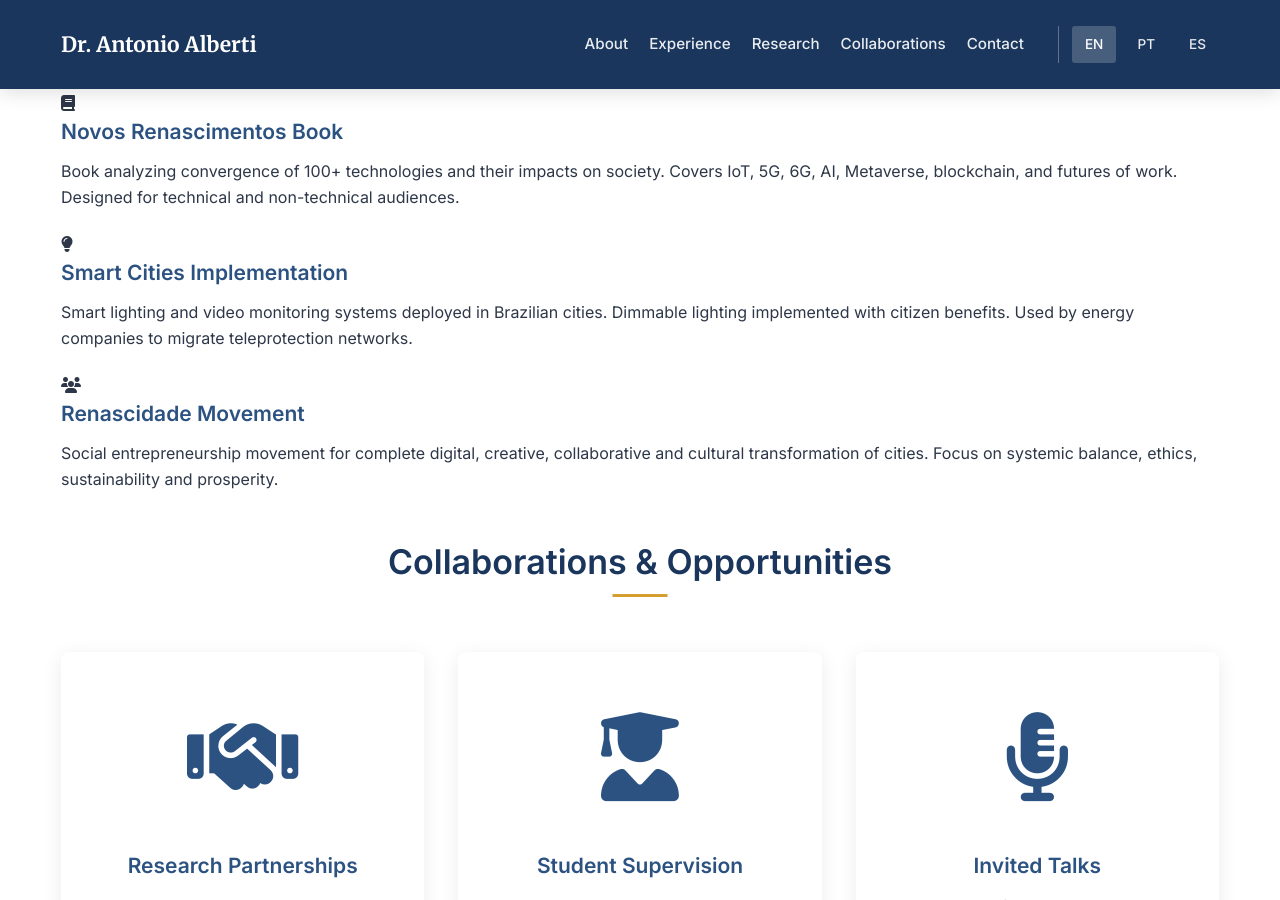
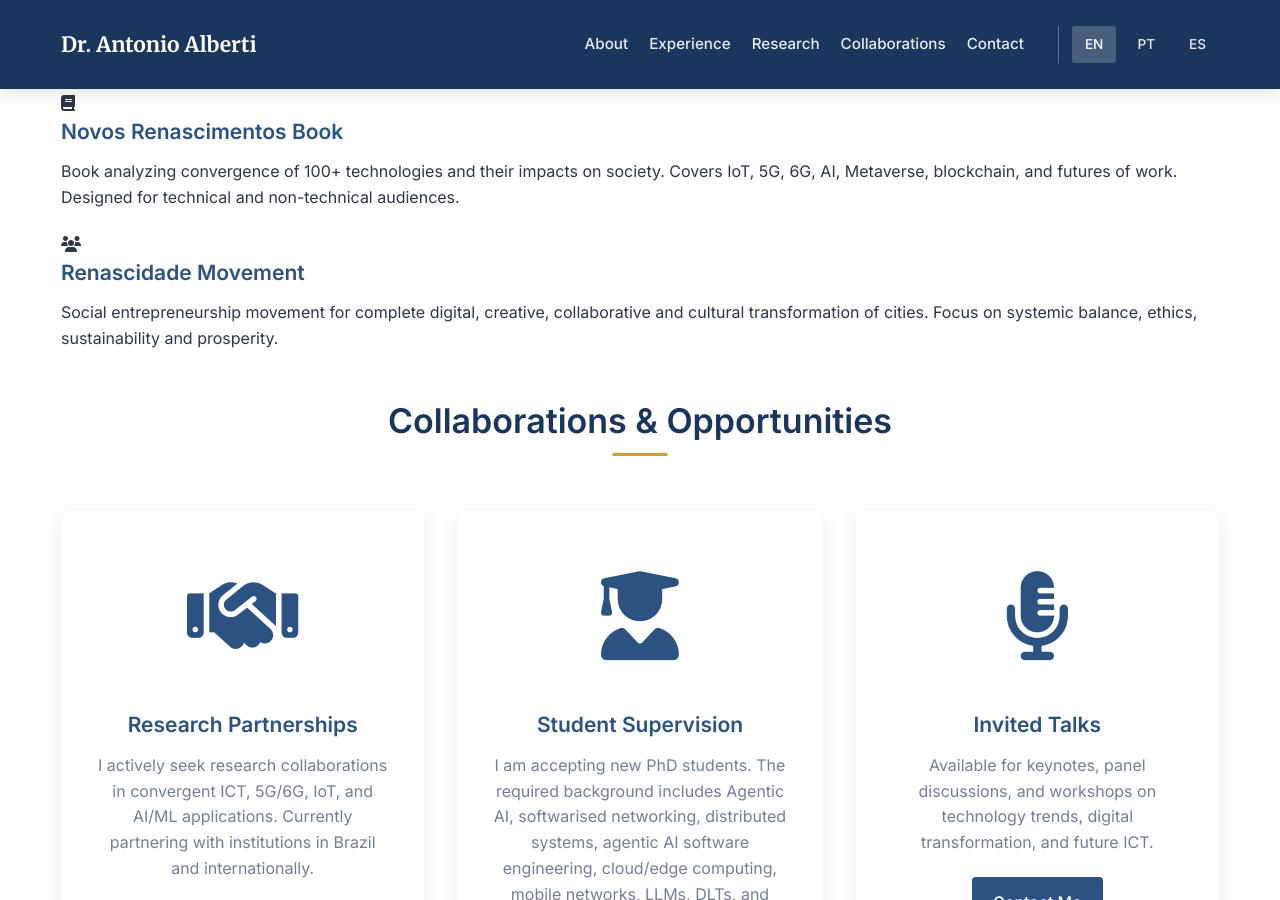
Before and after one commit to antonioalberti/antonioalberti.github.io, a Jekyll site: the page built from index.html, in a window 1280 px wide and 900 px high, scrolled down 5038 px. Built offline with Jekyll 4.4.1, drawn with Linux system fonts in a browser that asks for light colours.

Commit message:
Remove Smart Cities Implementation card from Impact section in all languages

```diff
--- a/es/index.html
+++ b/es/index.html
@@ -249,11 +249,6 @@ permalink: /es/
         <p>Libro analizando la convergencia de 100+ tecnologías y sus impactos en la sociedad. Abarca IoT, 5G, 6G, IA, Metaverso, blockchain y futuros del trabajo. Diseñado para públicos técnicos y no técnicos.</p>
       </div>
       <div class="impact-card">
-        <div class="impact-icon"><i class="fas fa-lightbulb"></i></div>
-        <h3>Implementación de Ciudades Inteligentes</h3>
-        <p>Sistemas de iluminación inteligente y monitoreo por vídeo desplegados en ciudades brasileñas. Iluminación regulable implementada con beneficios a los ciudadanos. Utilizado por empresas de energía para migrar redes de teleprotección.</p>
-      </div>
-      <div class="impact-card">
         <div class="impact-icon"><i class="fas fa-users"></i></div>
         <h3>Movimiento Renascidade</h3>
         <p>Movimiento de emprendimiento social para transformación digital, creativa, colaborativa y cultural completa de las ciudades. Enfoque en equilibrio sistémico, ética, sostenibilidad y prosperidad.</p>
--- a/index.html
+++ b/index.html
@@ -248,11 +248,6 @@ lang: en
         <p>Book analyzing convergence of 100+ technologies and their impacts on society. Covers IoT, 5G, 6G, AI, Metaverse, blockchain, and futures of work. Designed for technical and non-technical audiences.</p>
       </div>
       <div class="impact-card">
-        <div class="impact-icon"><i class="fas fa-lightbulb"></i></div>
-        <h3>Smart Cities Implementation</h3>
-        <p>Smart lighting and video monitoring systems deployed in Brazilian cities. Dimmable lighting implemented with citizen benefits. Used by energy companies to migrate teleprotection networks.</p>
-      </div>
-      <div class="impact-card">
         <div class="impact-icon"><i class="fas fa-users"></i></div>
         <h3>Renascidade Movement</h3>
         <p>Social entrepreneurship movement for complete digital, creative, collaborative and cultural transformation of cities. Focus on systemic balance, ethics, sustainability and prosperity.</p>
--- a/pt/index.html
+++ b/pt/index.html
@@ -249,11 +249,6 @@ permalink: /pt/
         <p>Livro analisando a convergência de 100+ tecnologias e seus impactos na sociedade. Abrange IoT, 5G, 6G, IA, Metaverso, blockchain e futuros do trabalho. Projetado para públicos técnicos e não técnicos.</p>
       </div>
       <div class="impact-card">
-        <div class="impact-icon"><i class="fas fa-lightbulb"></i></div>
-        <h3>Implementação de Cidades Inteligentes</h3>
-        <p>Sistemas de iluminação inteligente e monitoramento por vídeo implantados em cidades brasileiras. Iluminação regulável implementada com benefícios aos cidadãos. Utilizado por empresas de energia para migrar redes de teleproteção.</p>
-      </div>
-      <div class="impact-card">
         <div class="impact-icon"><i class="fas fa-users"></i></div>
         <h3>Movimento Renascidade</h3>
         <p>Movimento de empreendedorismo social para transformação digital, criativa, colaborativa e cultural completa das cidades. Foco em equilíbrio sistêmico, ética, sustentabilidade e prosperidade.</p>
```
